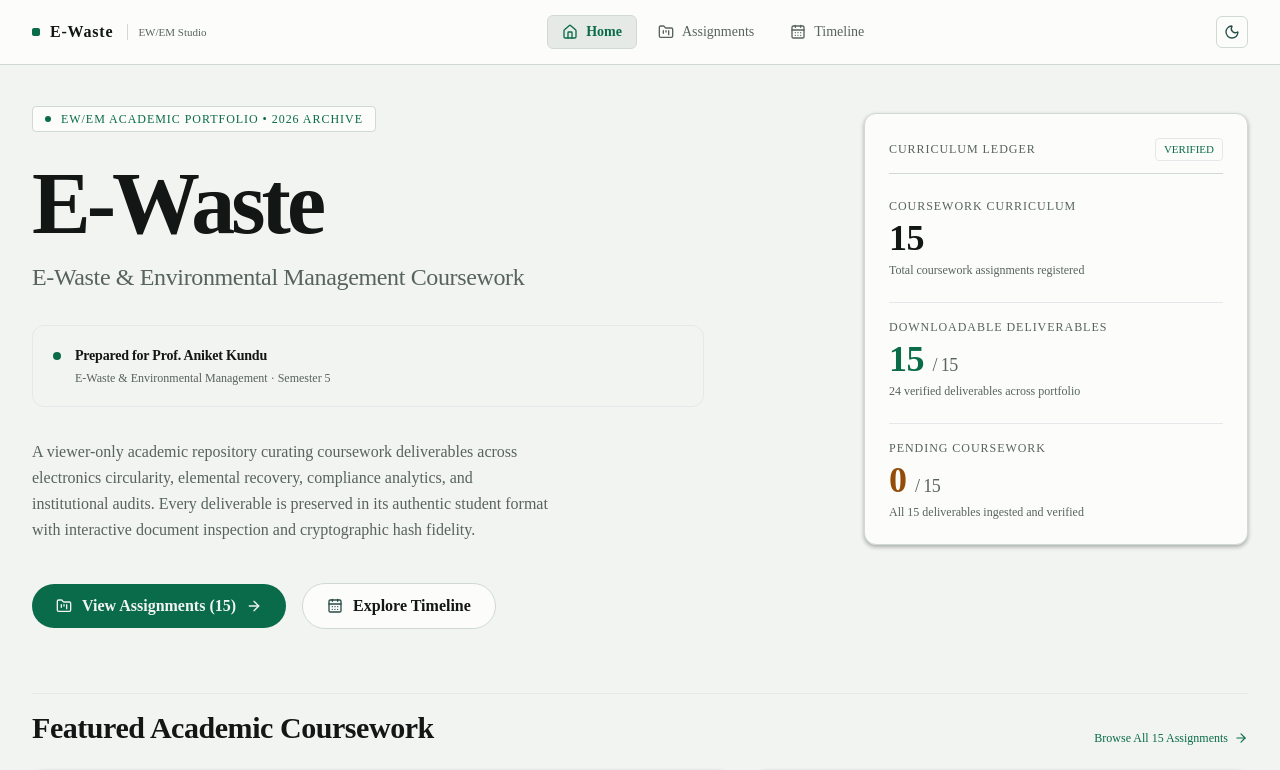
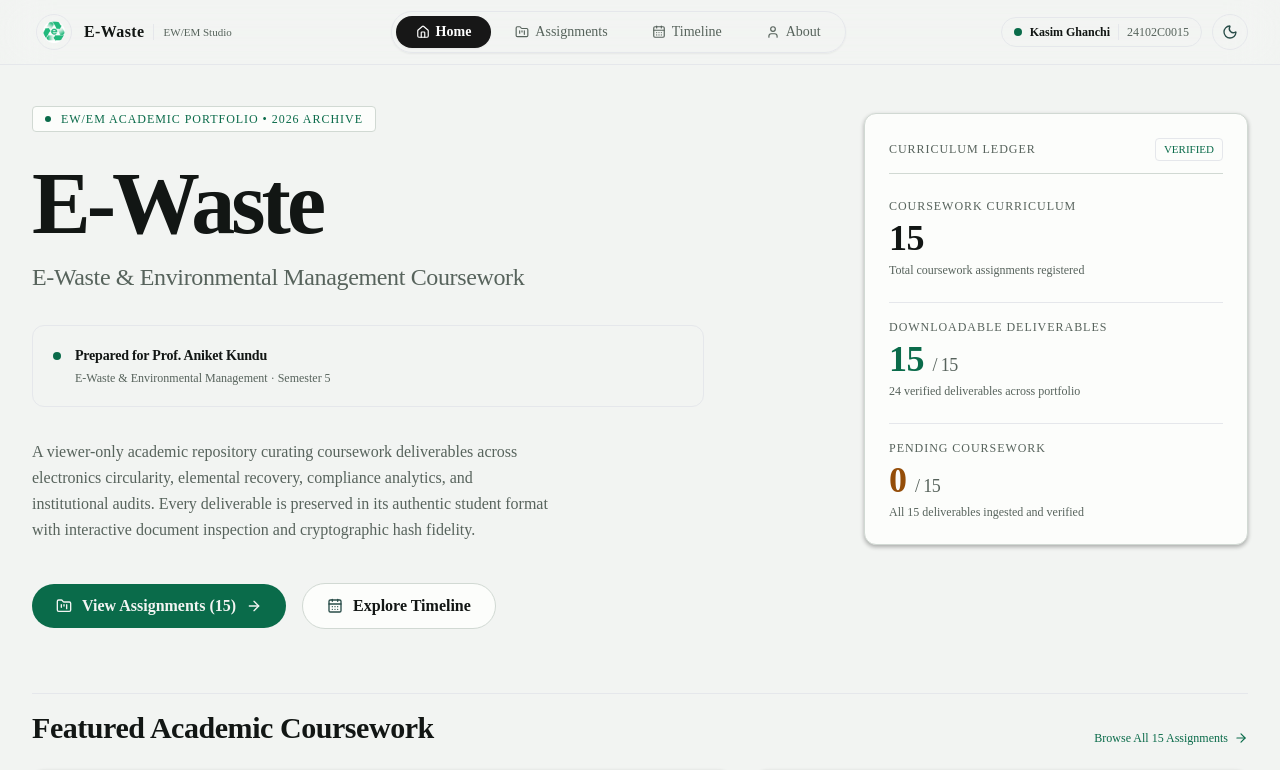
Before and after one commit to kasim672/EWEM-dashboard, a Next.js app: page / in a window 1280 px wide. Shown: the top 770 px of the page. Built offline with nearby package versions, Linux system fonts and the light colour scheme.

Commit message:
feat(shell): implement frosted glass header, segmented pill navbar, and student author badge

```diff
--- a/src/components/shell/AppShell.tsx
+++ b/src/components/shell/AppShell.tsx
@@ -7,6 +7,7 @@ import {
   FolderKanban,
   CalendarDays,
   Home,
+  User,
   Sun,
   Moon,
   Menu,
@@ -19,6 +20,7 @@ const NAV_ITEMS = [
   { label: 'Home', href: '/', icon: Home },
   { label: 'Assignments', href: '/assignments', icon: FolderKanban },
   { label: 'Timeline', href: '/timeline', icon: CalendarDays },
+  { label: 'About', href: '/about', icon: User },
 ];
 
 export function AppShell({ children }: { children: React.ReactNode }) {
@@ -45,30 +47,36 @@ export function AppShell({ children }: { children: React.ReactNode }) {
 
   return (
     <div className="flex min-h-screen flex-col bg-canvas text-text">
-      {/* Minimalist Physical Header with Crisp Hairline Border */}
-      <header className="sticky top-0 z-40 w-full border-b border-border bg-surface">
+      {/* Sleek Frosted Glass Header with Soft Hairline Border */}
+      <header className="sticky top-0 z-40 w-full border-b border-border/60 bg-surface/75 dark:bg-neutral-950/75 backdrop-blur-xl transition-colors">
         <div className="max-w-7xl mx-auto px-4 sm:px-6 lg:px-8 h-16 flex items-center justify-between">
-          {/* Restrained Monospace Brandmark */}
+          {/* Circular Frosted Glass Logo & Brandmark */}
           <Link
             href="/"
-            className="flex items-center gap-2.5 group focus-visible:outline-none focus-visible:ring-2 focus-visible:ring-emerald-accent rounded py-1 px-1 -ml-1 transition-colors"
+            className="flex items-center gap-3 group focus-visible:outline-none focus-visible:ring-2 focus-visible:ring-emerald-accent rounded-full py-1 px-1 transition-colors"
             aria-label="E-Waste Academic Portfolio Home"
             title="E-Waste | Academic Portfolio"
           >
-            <span
-              className="w-2 h-2 rounded-sm bg-emerald-accent transition-transform duration-150 group-hover:scale-110"
-              aria-hidden="true"
+            <div className="w-9 h-9 rounded-full bg-surface-raised/80 dark:bg-white/[0.06] border border-border/80 dark:border-white/15 flex items-center justify-center p-1.5 backdrop-blur-md shadow-xs shrink-0 overflow-hidden group-hover:border-emerald-accent/50 transition-colors">
+              <img
+                src="/icon.png"
+                alt="E-Waste Logo"
+                className="w-full h-full object-contain rounded-full"
               />
-            <span className="font-mono text-base font-semibold tracking-wider text-text">
+            </div>
+            <div className="flex items-center gap-2">
+              <span className="font-sans text-base font-semibold tracking-wide text-text">
                 E-Waste
               </span>
-            <span className="hidden sm:inline font-mono text-[11px] text-text-muted border-l border-border pl-2.5 ml-1">
+              <span className="hidden sm:inline font-mono text-[11px] text-text-muted border-l border-border/80 pl-2.5">
                 EW/EM Studio
               </span>
+            </div>
           </Link>
 
-          {/* Desktop Primary Navigation: EXACTLY 3 ITEMS (Home | Assignments | Timeline) */}
-          <nav aria-label="Primary navigation" className="hidden md:flex items-center gap-1.5">
+          {/* Centered Segmented Glass Pill Navigation Bar (Inspired by User Reference) */}
+          <nav aria-label="Primary navigation" className="hidden md:flex items-center">
+            <div className="flex items-center gap-1 rounded-full p-1 bg-surface-raised/80 dark:bg-white/[0.05] border border-border/80 dark:border-white/10 backdrop-blur-2xl shadow-sm">
               {NAV_ITEMS.map((item) => {
                 const Icon = item.icon;
                 const isActive =
@@ -79,25 +87,41 @@ export function AppShell({ children }: { children: React.ReactNode }) {
                     key={item.href}
                     href={item.href}
                     className={cn(
-                    'flex items-center gap-2 px-3.5 py-1.5 rounded-md text-sm font-medium transition-all focus-visible:outline-none focus-visible:ring-2 focus-visible:ring-emerald-accent border',
+                      'flex items-center gap-1.5 px-4 sm:px-5 py-1.5 rounded-full text-sm font-medium transition-all duration-150 focus-visible:outline-none focus-visible:ring-2 focus-visible:ring-emerald-accent',
                       isActive
-                      ? 'bg-surface-raised text-emerald-accent font-semibold border-border shadow-xs'
-                      : 'text-text-muted hover:text-text hover:bg-surface-raised/60 border-transparent'
+                        ? 'bg-neutral-900 text-white dark:bg-white/[0.14] dark:text-white dark:border dark:border-white/15 shadow-sm font-semibold'
+                        : 'text-text-muted hover:text-text hover:bg-surface-raised/80 dark:hover:bg-white/[0.06]'
                     )}
                   >
-                  <Icon className="w-4 h-4" aria-hidden="true" />
+                    <Icon className="w-3.5 h-3.5 shrink-0" aria-hidden="true" />
                     <span>{item.label}</span>
                   </Link>
                 );
               })}
+            </div>
           </nav>
 
-          {/* Action Tools: Tactile Theme Toggle & Mobile Menu Trigger */}
-          <div className="flex items-center gap-2">
+          {/* Action Tools: Student Author Badge, Circular Frosted Glass Theme Toggle & Mobile Menu Trigger */}
+          <div className="flex items-center gap-2.5">
+            {/* Student Author Identification */}
+            <Link
+              href="/about"
+              className="flex items-center gap-2 px-3 py-1.5 rounded-full border border-border/80 dark:border-white/10 bg-surface/60 dark:bg-white/[0.05] hover:bg-surface-raised dark:hover:bg-white/[0.10] text-xs font-mono transition-all backdrop-blur-md shadow-xs group"
+              title="Student Author: Kasim Ghanchi · 24102C0015"
+            >
+              <span className="w-2 h-2 rounded-full bg-emerald-accent shrink-0 group-hover:scale-110 transition-transform" />
+              <span className="font-semibold text-text group-hover:text-emerald-accent transition-colors">
+                Kasim Ghanchi
+              </span>
+              <span className="hidden sm:inline text-text-muted border-l border-border/60 dark:border-white/10 pl-2">
+                24102C0015
+              </span>
+            </Link>
+
             <button
               type="button"
               onClick={() => setTheme(theme === 'dark' ? 'light' : 'dark')}
-              className="flex items-center justify-center w-8 h-8 rounded-md border border-border bg-surface hover:bg-surface-raised active:translate-y-px text-text-muted hover:text-text transition-all focus-visible:outline-none focus-visible:ring-2 focus-visible:ring-emerald-accent"
+              className="flex items-center justify-center w-9 h-9 rounded-full border border-border/70 dark:border-white/10 bg-surface/60 dark:bg-white/[0.05] hover:bg-surface-raised dark:hover:bg-white/[0.10] active:translate-y-px text-text-muted hover:text-text transition-all backdrop-blur-md shadow-xs focus-visible:outline-none focus-visible:ring-2 focus-visible:ring-emerald-accent"
               title={`Switch to ${theme === 'dark' ? 'light' : 'dark'} mode`}
               aria-label={`Switch to ${theme === 'dark' ? 'light' : 'dark'} mode`}
             >
@@ -111,7 +135,7 @@ export function AppShell({ children }: { children: React.ReactNode }) {
             <button
               type="button"
               onClick={() => setMobileMenuOpen(!mobileMenuOpen)}
-              className="md:hidden flex items-center justify-center w-8 h-8 rounded-md border border-border bg-surface hover:bg-surface-raised active:translate-y-px text-text transition-colors focus-visible:outline-none focus-visible:ring-2 focus-visible:ring-emerald-accent"
+              className="md:hidden flex items-center justify-center w-9 h-9 rounded-full border border-border/70 dark:border-white/10 bg-surface/60 dark:bg-white/[0.05] hover:bg-surface-raised dark:hover:bg-white/[0.10] active:translate-y-px text-text transition-all backdrop-blur-md shadow-xs focus-visible:outline-none focus-visible:ring-2 focus-visible:ring-emerald-accent"
               aria-label={mobileMenuOpen ? 'Close navigation drawer' : 'Open navigation drawer'}
               aria-expanded={mobileMenuOpen}
               aria-controls="mobile-navigation"
@@ -125,11 +149,11 @@ export function AppShell({ children }: { children: React.ReactNode }) {
           </div>
         </div>
 
-        {/* Responsive Mobile Drawer */}
+        {/* Responsive Mobile Drawer with Glass Backdrop */}
         {mobileMenuOpen && (
           <div
             id="mobile-navigation"
-            className="md:hidden border-b border-border bg-surface px-4 py-3 space-y-1 animate-fadeIn"
+            className="md:hidden border-b border-border/60 bg-surface/90 dark:bg-neutral-950/90 backdrop-blur-2xl px-4 py-3 space-y-2 animate-fadeIn"
           >
             <nav aria-label="Mobile navigation" className="space-y-1">
               {NAV_ITEMS.map((item) => {
@@ -143,10 +167,10 @@ export function AppShell({ children }: { children: React.ReactNode }) {
                     href={item.href}
                     onClick={() => setMobileMenuOpen(false)}
                     className={cn(
-                      'flex items-center gap-3 px-3 py-2 rounded-md text-sm font-medium transition-colors border',
+                      'flex items-center gap-3 px-4 py-2.5 rounded-full text-sm font-medium transition-all',
                       isActive
-                        ? 'bg-surface-raised text-emerald-accent font-semibold border-border'
-                        : 'text-text-muted hover:text-text hover:bg-surface-raised/50 border-transparent'
+                        ? 'bg-neutral-900 text-white dark:bg-white/[0.14] dark:text-white dark:border dark:border-white/15 shadow-sm font-semibold'
+                        : 'text-text-muted hover:text-text hover:bg-surface-raised/80 dark:hover:bg-white/[0.06]'
                     )}
                   >
                     <Icon className="w-4 h-4" aria-hidden="true" />
@@ -155,8 +179,8 @@ export function AppShell({ children }: { children: React.ReactNode }) {
                 );
               })}
             </nav>
-            <div className="pt-2 mt-2 border-t border-border flex items-center justify-between text-[11px] font-mono text-text-muted px-1">
-              <span>14 Deliverables</span>
+            <div className="pt-2 mt-2 border-t border-border/60 flex items-center justify-between text-[11px] font-mono text-text-muted px-2">
+              <span>15 Deliverables</span>
               <span>TE CMPN &bull; EW/EM</span>
             </div>
           </div>
@@ -179,7 +203,7 @@ export function AppShell({ children }: { children: React.ReactNode }) {
               <span>Environmental Management</span>
             </div>
             <div className="flex flex-wrap items-center gap-x-4 gap-y-1">
-              <span>14 Authoritative Coursework Deliverables</span>
+              <span>15 Authoritative Coursework Deliverables</span>
               <span className="text-border" aria-hidden="true">&bull;</span>
               <span>Faculty &amp; Peer Review Ready</span>
               <span className="text-border" aria-hidden="true">&bull;</span>
```
Lines whose indentation alone changed are shown as unchanged.
